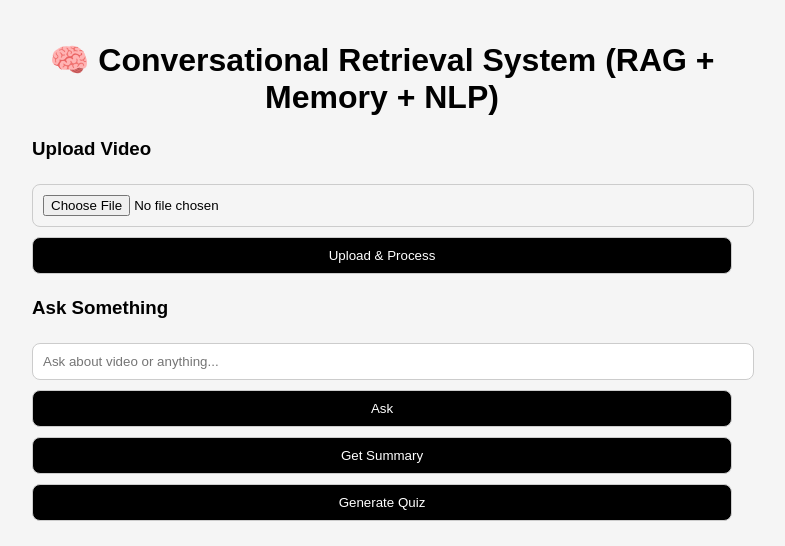
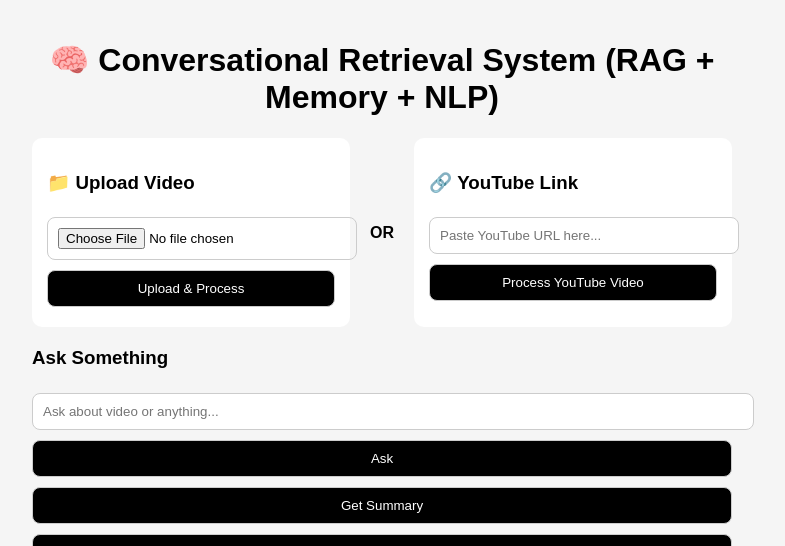
Before and after one commit to AnkuranKh/AI-teacher, a FastAPI app: page / in a window 1280 px wide. Shown: the top 546 px of the page, without its empty margins (258-1043 px from the left). Run offline with FastAPI, Linux system fonts and the light colour scheme.

Commit message:
Added UX and logic for upload through links and updated audio transcription method for normal video upload

```diff
--- a/app.py
+++ b/app.py
@@ -9,6 +9,7 @@ import tempfile
 import hashlib
 import glob
 import re
+import yt_dlp
 
 
 # Import your existing logic
@@ -45,6 +46,35 @@ UPLOAD_PROGRESS = {
     "progress": 0,
     "status": "Idle"
 }
+
+#DOWNLOAD THROUGH LINKS
+def download_youtube_audio(url):
+    temp_dir = tempfile.gettempdir()
+    output_path = os.path.join(temp_dir, "%(id)s.%(ext)s")
+
+    ydl_opts = {
+        'format': 'bestaudio/best',
+        'outtmpl': output_path,
+        'quiet': True,
+        'noplaylist': True,
+        'geo_bypass': True,
+        'extractor_args': {
+            'youtube': {
+                'player_client': ['android']
+            }
+        },
+        'postprocessors': [{
+            'key': 'FFmpegExtractAudio',
+            'preferredcodec': 'wav',
+            'preferredquality': '192',
+        }],
+    }
+
+    with yt_dlp.YoutubeDL(ydl_opts) as ydl:
+        info = ydl.extract_info(url, download=True)
+        filename = ydl.prepare_filename(info)
+
+        return os.path.splitext(filename)[0] + ".wav"
 
 # ✅ NEW helper function
 def get_file_hash(file_path):
@@ -140,11 +170,13 @@ async def upload_video(file: UploadFile = File(...)):
     temp_audio_path = temp_video_path.replace(".mp4", ".wav")
 
     subprocess.run([
-        "ffmpeg", "-i", temp_video_path,
-        "-ar", "16000", "-ac", "1",
-        "-c:a", "pcm_s16le",
-        temp_audio_path
-    ])
+    "ffmpeg", "-i", temp_video_path,
+    "-vn",                    # 🔥 ignore video completely
+    "-acodec", "pcm_s16le",
+    "-ar", "16000",
+    "-ac", "1",
+    temp_audio_path
+])
 
     # 🔄 Update progress
     UPLOAD_PROGRESS["progress"] = 50
@@ -191,6 +223,76 @@ async def upload_video(file: UploadFile = File(...)):
     os.remove(temp_audio_path)
 
     return {"message": "✅ Video processed successfully"}
+
+#UPLOAD THROUGH LINKS
+@app.post("/upload-youtube/")
+async def upload_youtube(url: str):
+
+    global GLOBAL_CHUNKS, LAST_FILE_HASH, UPLOAD_PROGRESS, CHAT_HISTORY, LAST_CONTEXT
+
+    LAST_CONTEXT = ""
+    CHAT_HISTORY = []
+
+    UPLOAD_PROGRESS["progress"] = 5
+    UPLOAD_PROGRESS["status"] = "Downloading YouTube audio..."
+
+    try:
+        audio_path = download_youtube_audio(url)   # 🔥 returns .wav
+    except Exception as e:
+        return {"message": f"❌ Failed to download video: {str(e)}"}
+
+    # hash check
+    UPLOAD_PROGRESS["progress"] = 20
+    UPLOAD_PROGRESS["status"] = "Checking content..."
+
+    current_hash = get_file_hash(audio_path)
+
+    if LAST_FILE_HASH == current_hash:
+        os.remove(audio_path)
+        return {"message": "⚠️ This video is already processed."}
+
+    LAST_FILE_HASH = current_hash
+
+    # 🔥 NO FFMPEG HERE
+    UPLOAD_PROGRESS["progress"] = 30
+    UPLOAD_PROGRESS["status"] = "Preparing audio..."
+
+    # transcription
+    UPLOAD_PROGRESS["progress"] = 50
+    UPLOAD_PROGRESS["status"] = "Transcribing..."
+
+    transcript, language = transcribe_audio(audio_path)
+
+    if transcript is None:
+        os.remove(audio_path)
+        return {"message": "❌ Unsupported language."}
+
+    # save transcript
+    UPLOAD_PROGRESS["progress"] = 70
+    UPLOAD_PROGRESS["status"] = "Saving transcript..."
+
+    with open(TRANSCRIPT_PATH, "w", encoding="utf-8") as f:
+        f.write(transcript)
+
+    # chunking
+    UPLOAD_PROGRESS["progress"] = 80
+    UPLOAD_PROGRESS["status"] = "Chunking..."
+
+    GLOBAL_CHUNKS = create_chunks(transcript)
+
+    # embeddings
+    UPLOAD_PROGRESS["progress"] = 90
+    UPLOAD_PROGRESS["status"] = "Creating embeddings..."
+
+    create_embeddings_from_chunks(GLOBAL_CHUNKS)
+
+    UPLOAD_PROGRESS["progress"] = 100
+    UPLOAD_PROGRESS["status"] = "Done"
+
+    # cleanup
+    os.remove(audio_path)
+
+    return {"message": "✅ YouTube video processed successfully"}
 
 #SPLIT QUESTIONS
 def split_questions(query):
--- a/static/script.js
+++ b/static/script.js
@@ -80,6 +80,42 @@ async function upload() {
 }
 
 //////////////////////////////////////////////////////////
+// ✅ NEW: YOUTUBE UPLOAD FUNCTION
+//////////////////////////////////////////////////////////
+
+async function uploadYouTube() {
+    let url = document.getElementById("youtubeUrl").value;
+
+    if (!url) {
+        alert("Please enter a YouTube URL");
+        return;
+    }
+
+    showLoader();
+
+    // ✅ SHOW PROGRESS BAR
+    document.getElementById("progressContainer").style.display = "block";
+
+    // ✅ START TRACKING
+    trackProgress();
+
+    updateProgress("⬇️ Downloading YouTube video...");
+
+    let res = await fetch("/upload-youtube/?url=" + encodeURIComponent(url), {
+        method: "POST"
+    });
+
+    let data = await res.json();
+
+    updateProgress("✅ Done!");
+
+    await new Promise(r => setTimeout(r, 500));
+
+    hideLoader();
+    document.getElementById("output").innerText = data.message;
+}
+
+//////////////////////////////////////////////////////////
 // 🚫 NO CHANGES BELOW (kept exactly same)
 //////////////////////////////////////////////////////////
 
--- a/static/style.css
+++ b/static/style.css
@@ -39,6 +39,30 @@ button:hover {
 }
 
 
+/* ✅ NEW: Input section layout */
+
+.input-section {
+    display: flex;
+    gap: 20px;
+    margin-bottom: 20px;
+}
+
+.upload-box,
+.youtube-box {
+    flex: 1;
+    background: white;
+    padding: 15px;
+    border-radius: 10px;
+}
+
+.divider {
+    display: flex;
+    align-items: center;
+    justify-content: center;
+    font-weight: bold;
+}
+
+
 /* Loader */
 
 .spinner {
--- a/templates/index.html
+++ b/templates/index.html
@@ -8,9 +8,26 @@
 
     <h1>🧠 Conversational Retrieval System (RAG + Memory + NLP)</h1>
 
-    <h3>Upload Video</h3>
-    <input type="file" id="videoFile">
-    <button onclick="upload()">Upload & Process</button>
+    <!-- ✅ UPDATED INPUT SECTION -->
+    <div class="input-section">
+
+        <!-- 🔵 Upload Video -->
+        <div class="upload-box">
+            <h3>📁 Upload Video</h3>
+            <input type="file" id="videoFile">
+            <button onclick="upload()">Upload & Process</button>
+        </div>
+
+        <div class="divider">OR</div>
+
+        <!-- 🔴 YouTube Link -->
+        <div class="youtube-box">
+            <h3>🔗 YouTube Link</h3>
+            <input type="text" id="youtubeUrl" placeholder="Paste YouTube URL here...">
+            <button onclick="uploadYouTube()">Process YouTube Video</button>
+        </div>
+
+    </div>
 
     <h3>Ask Something</h3>
     <input type="text" id="query" placeholder="Ask about video or anything...">
@@ -24,7 +41,7 @@
         <div class="spinner"></div>
         <p id="progressText">Processing...</p>
 
-        <!-- ✅ NEW: Progress Bar -->
+        <!-- ✅ Progress Bar -->
         <div id="progressContainer" style="display:none; margin-top:10px;">
             <div style="background:#ddd; border-radius:10px;">
                 <div id="progressBar" style="
```
